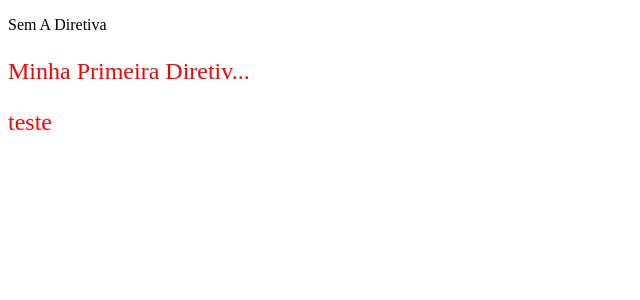
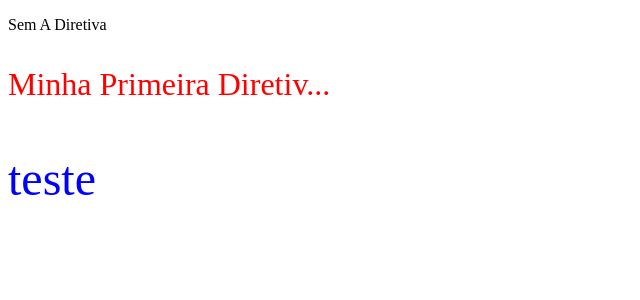
Before and after one commit to leonarddepaula/Projeto-Diretivas-Vue, a Vue app in the folder diretivas/: page / in a window 1280 px wide. Shown: the top 300 px of the page, without its empty margins (0-640 px from the left). Built offline with nearby package versions, Linux system fonts and the light colour scheme.

Commit message:
binding de valores da diretiva

```diff
--- a/diretivas/src/App.vue
+++ b/diretivas/src/App.vue
@@ -1,7 +1,7 @@
 <template>
   <p>Sem A Diretiva</p>
-  <p v-texto>Minha Primeira Diretiva Customizada</p>
-  <p v-texto>teste</p>
+  <p v-texto="{ cor: 'red', tamanhoFonte: '200%', totalCaracteres: 15 }">Minha Primeira Diretiva Customizada</p>
+  <p v-texto="{ cor: 'blue', tamanhoFonte: '300%' }">teste</p>
 </template>
 
 <script>
--- a/diretivas/src/main.js
+++ b/diretivas/src/main.js
@@ -4,18 +4,22 @@ import App from './App.vue'
 const Vue = createApp(App)
 
 Vue.directive('texto',{
-    created(el) {
+    created(el, binding) {
+        console.log(binding);
         console.log(el.style);
-        el.style.color = 'red'
-        el.style.fontSize = '150%'
+        if(binding.value?.cor) el.style.color = binding.value.cor
+        if(binding.value?.tamanhoFonte) el.style.fontSize = binding.value.tamanhoFonte
+
+        let totalCaracteres = 25
+        if(binding.value?.totalCaracteres) el.style.fontSize = binding.value.tamanhoFonte
 
         let textoOriginal = el.innerText
         let tamanhoTextoOriginal = textoOriginal.length
         let textoAjustado = ''
 
-        if(tamanhoTextoOriginal > 25){
+        if(tamanhoTextoOriginal > totalCaracteres){
             //vamos truncar o texto em 22 caracteres e adicionar '...'
-            textoAjustado = textoOriginal.substring(0, 22) + '...'
+            textoAjustado = textoOriginal.substring(0, (totalCaracteres - 3)) + '...'
         }else{
             //vamos manter o texto original
             textoAjustado = textoOriginal
```
